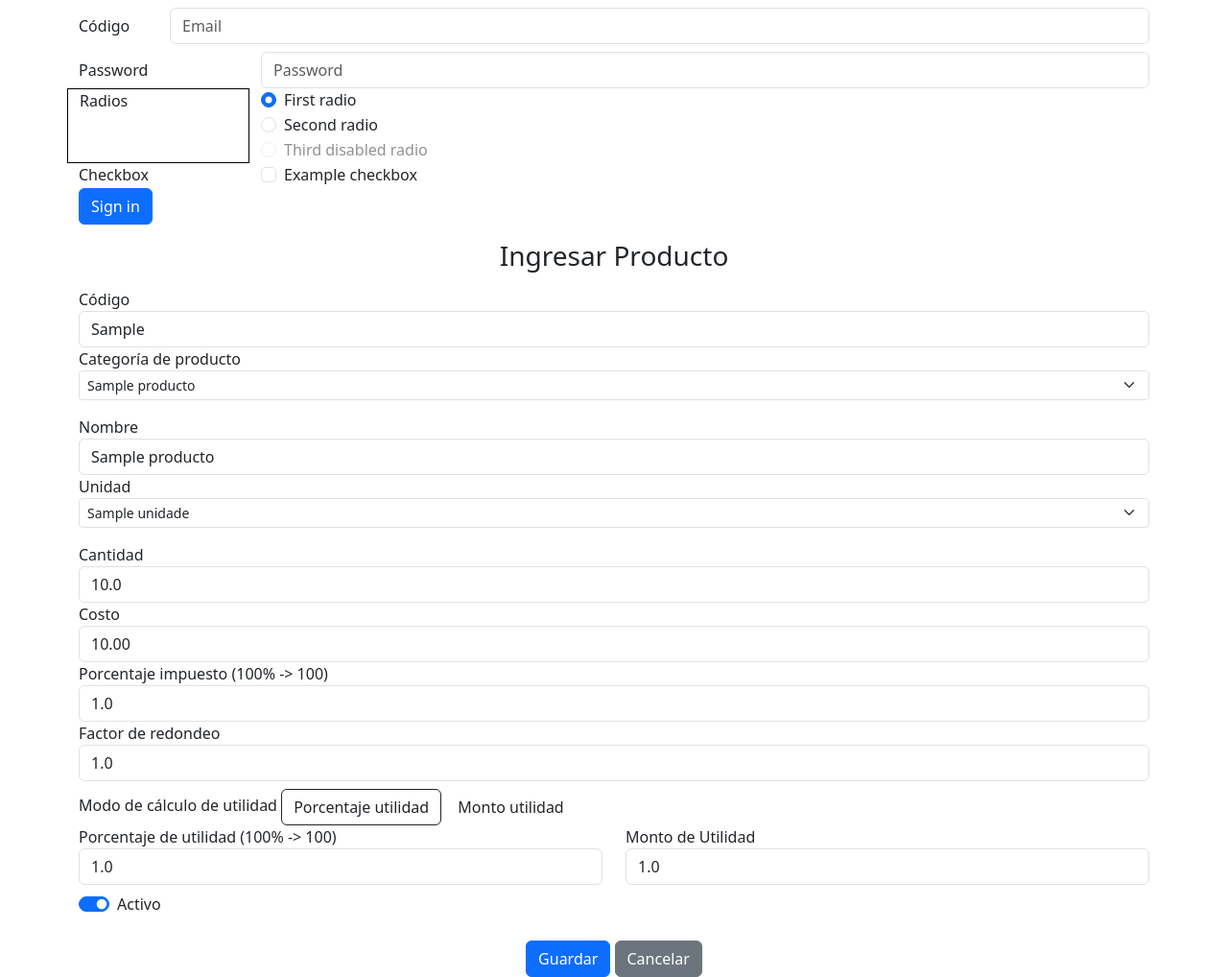
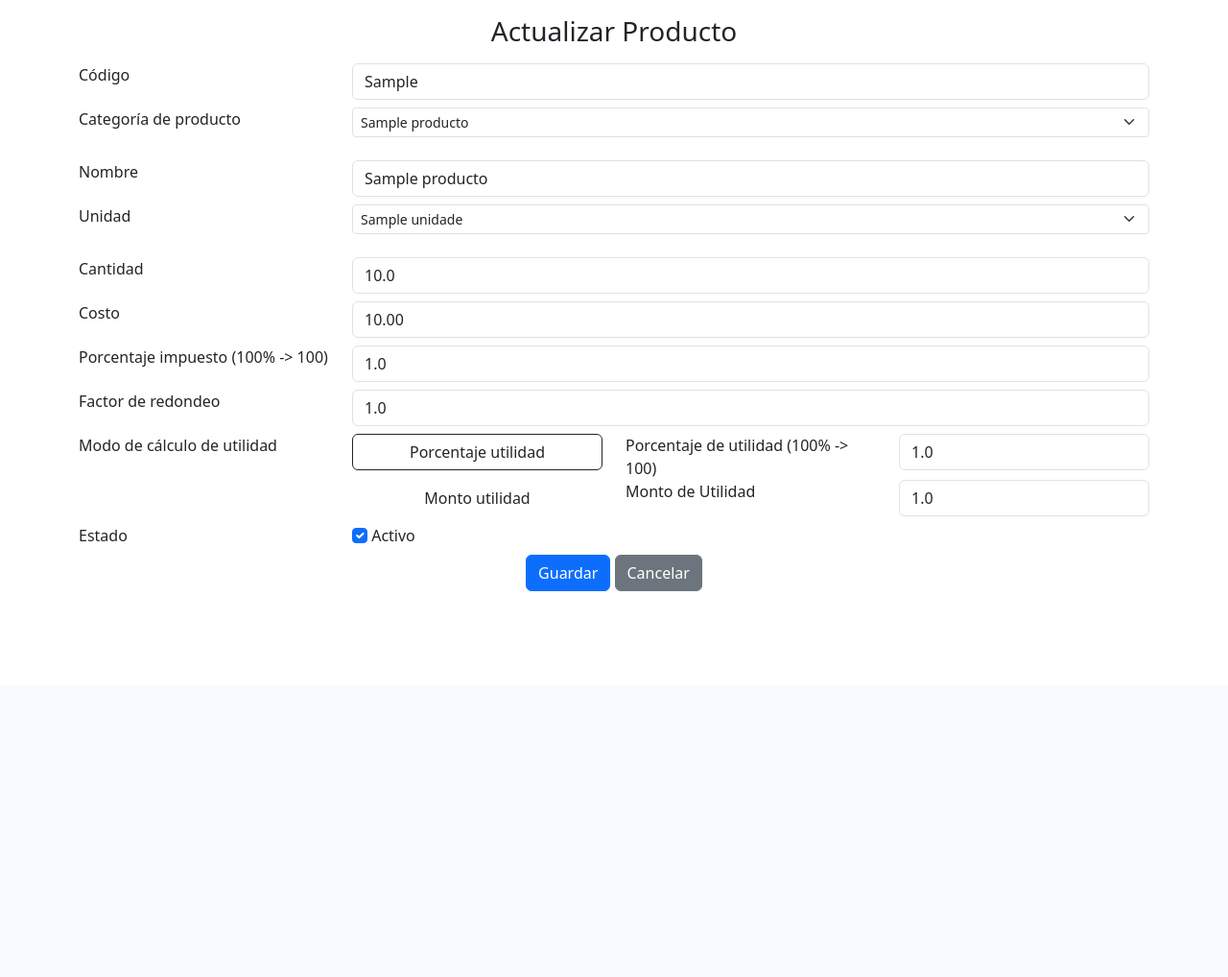
Before and after one commit to ii0703/webmrp, a Flask app: page /producto/update/1 in a window 1280 px wide. Shown: the part 86-1104 px from the top of the page at 96% size. After the commit the page ends 702 px from the top, so only its background shows below. Run offline with Flask 3, Linux system fonts and the light colour scheme; the visitor is signed in with stand-in values (Sample User, id 1); tables that the repository leaves empty hold one stand-in row (values such as "Sample post"); some libraries are stand-ins or nearby versions.

Commit message:
Versión Inicial

```diff
--- a/mrp/__init__.py
+++ b/mrp/__init__.py
@@ -2,6 +2,9 @@ from flask import Flask, request, render_template, session, url_for, redirect
 from flask_sqlalchemy import SQLAlchemy
 
 db = SQLAlchemy()
+
+def page_not_found(e):
+  return render_template('error/404.html'), 404
 
 def create_app():
     app = Flask(__name__)
@@ -12,6 +15,8 @@ def create_app():
         SQLALCHEMY_DATABASE_URI = 'sqlite:///productos.db'
     )
     db.init_app(app)
+
+    app.register_error_handler(404, page_not_found)
 
     from . import auth
     app.register_blueprint(auth.bp)
--- a/mrp/producto.py
+++ b/mrp/producto.py
@@ -1,8 +1,8 @@
-from flask import Blueprint, render_template, request, redirect, url_for, g
+from flask import Blueprint, render_template, request, redirect, url_for, g, abort
 from mrp.auth import login_required
 from .models import Producto, CategoriaProducto, Unidad
 from mrp import db
-
+from sqlite3 import IntegrityError
 
 bp = Blueprint('producto', __name__, url_prefix='/producto')
 
@@ -71,7 +71,22 @@ def create():
                             )
 
         db.session.add(producto)
-        db.session.commit()
+
+        # db.session.commit()
+
+        try:
+            db.session.commit()
+        except AssertionError as err:
+            db.session.rollback()
+            abort(409, err)
+        except IntegrityError as err:
+            db.session.rollback()
+            abort(409, err.orig)
+        except Exception as err:
+            db.session.rollback()
+            abort(500, err)
+        finally:
+            db.session.close()
 
         return redirect(url_for('producto.index'))
 
--- a/mrp/templates/producto/update.html
+++ b/mrp/templates/producto/update.html
@@ -3,88 +3,49 @@
 {% block content %}
 
 <section class="container-sm">
-<form>
+    <h3 class="text-center mt-3 mb-3">{% block title %}Actualizar Producto{% endblock %}</h3>
+    <form action="" method="post" class="form-inline">
         <div class="form-group row my-2">
-      <div class="col-1">
-          <label for="inputEmail3" class="col-sm-2 col-form-label">Código</label>
+            <div class="col-3">
+                <label for="sku" class="col-3">Código</label>
             </div>
-      <div class="col-11">
-          <input type="email" class="form-control" id="inputEmail3" placeholder="Email">
-      </div>
-  </div>
-  <div class="form-group row">
-    <label for="inputPassword3" class="col-sm-2 col-form-label">Password</label>
-    <div class="col-sm-10">
-      <input type="password" class="form-control" id="inputPassword3" placeholder="Password">
-    </div>
-  </div>
-  <fieldset class="form-group">
-    <div class="row">
-      <legend class="col-form-label col-sm-2 pt-0 border border-black border-1 ">Radios</legend>
-      <div class="col-sm-10">
-        <div class="form-check">
-          <input class="form-check-input" type="radio" name="gridRadios" id="gridRadios1" value="option1" checked>
-          <label class="form-check-label" for="gridRadios1">
-            First radio
-          </label>
-        </div>
-        <div class="form-check">
-          <input class="form-check-input" type="radio" name="gridRadios" id="gridRadios2" value="option2">
-          <label class="form-check-label" for="gridRadios2">
-            Second radio
-          </label>
-        </div>
-        <div class="form-check disabled">
-          <input class="form-check-input" type="radio" name="gridRadios" id="gridRadios3" value="option3" disabled>
-          <label class="form-check-label" for="gridRadios3">
-            Third disabled radio
-          </label>
-        </div>
-      </div>
-    </div>
-  </fieldset>
-  <div class="form-group row">
-    <div class="col-sm-2">Checkbox</div>
-    <div class="col-sm-10">
-      <div class="form-check">
-        <input class="form-check-input" type="checkbox" id="gridCheck1">
-        <label class="form-check-label" for="gridCheck1">
-          Example checkbox
-        </label>
-      </div>
-    </div>
-  </div>
-  <div class="form-group row">
-    <div class="col-sm-10">
-      <button type="submit" class="btn btn-primary">Sign in</button>
-    </div>
-  </div>
-</form>
-    <h3 class="text-center mt-3 mb-3">{% block title %}Ingresar Producto{% endblock %}</h3>
-    <form action="" method="post" class="form-inline">
-
-        <div class="form-group">
-            <label for="sku" class="col-3">Código</label>
+            <div class="col-9">
                 <input type="text" class="form-control col-9" id="sku" name="sku" required maxlength="13"
                        value="{{producto.sku}}">
             </div>
-        <div class="form-group">
+        </div>
+
+        <div class="form-group row my-2">
+            <div class="col-3">
                 <label for="categoria-producto">Categoría de producto</label>
+            </div>
+            <div class="col-9">
                 <select class="form-select form-select-sm mb-3" id="categoria-producto" name="categoria-producto">
                     {%for categoria_producto in categorias_producto%}
-                <option value="{{categoria_producto.id}}" {%if categoria_producto.id== producto.categoria_producto.id %}
+                    <option value="{{categoria_producto.id}}" {%if categoria_producto.id==
+                            producto.categoria_producto.id %}
                             selected {% endif %}> {{categoria_producto.nombre}}
                     </option>
                     {%endfor%}
                 </select>
             </div>
-        <div class="form-group">
+        </div>
+
+        <div class="form-group row my-2">
+            <div class="col-3">
                 <label for="nombre">Nombre</label>
+            </div>
+            <div class="col-9">
                 <input type="text" class="form-control" id="nombre" name="nombre" required maxlength="100"
                        value="{{producto.nombre}}">
             </div>
-        <div class="form-group">
+        </div>
+
+        <div class="form-group row my-2">
+            <div class="col-3">
                 <label for="unidad">Unidad</label>
+            </div>
+            <div class="col-9">
                 <select class="form-select form-select-sm mb-3" id="unidad" name="unidad">
                     {%for unidad in unidades%}
                     <option value="{{unidad.id}}" {%if unidad.id== producto.unidad.id %} selected {% endif %}>
@@ -93,66 +54,113 @@
                     {%endfor%}
                 </select>
             </div>
-        <div class="form-group">
+        </div>
+
+        <div class="form-group row my-2">
+            <div class="col-3">
                 <label for="cantidad-total">Cantidad</label>
+            </div>
+            <div class="col-9">
                 <input type="number" class="form-control" id="cantidad-total" name="cantidad-total" required
                        value="{{producto.cantidad_total}}">
             </div>
-        <div class="form-group">
+        </div>
+
+        <div class="form-group row my-2">
+            <div class="col-3">
                 <label for="costo">Costo</label>
+            </div>
+            <div class="col-9">
                 <input type="number" class="form-control" id="costo" name="costo" required value="{{producto.costo}}">
             </div>
-        <div class="form-group">
+        </div>
+
+        <div class="form-group row my-2">
+            <div class="col-3">
                 <label for="porcentaje-impuesto">Porcentaje impuesto (100% -> 100)</label>
+            </div>
+            <div class="col-9">
                 <input type="number" class="form-control" id="porcentaje-impuesto" name="porcentaje-impuesto" required
                        value="{{producto.porcentaje_impuesto}}">
             </div>
-        <div class="form-group">
+        </div>
+
+        <div class="form-group row my-2">
+            <div class="col-3">
                 <label for="redondeo">Factor de redondeo</label>
+            </div>
+            <div class="col-9">
                 <input type="number" class="form-control" id="redondeo" name="redondeo" required
                        value="{{producto.redondeo}}">
             </div>
-        <div class="form-group mt-2">
+        </div>
+
+        <div class="form-group row my-2">
+            <div class="col-3">
                 <label for="redondeo">Modo de cálculo de utilidad</label>
-
+            </div>
+            <div class="col-9">
+                <div class="row">
+                    <div class="col">
                         <input type="radio" class="btn-check"
                                name="modo-utilidad"
                                id="modo-utilidad-porcentaje-utilidad"
                                autocomplete="off"
                                value="porcentaje" {% if producto.utilildad_es_porcentaje %} checked {%endif%}>
-            <label class="btn" for="modo-utilidad-porcentaje-utilidad">Porcentaje utilidad</label>
-
+                        <label class="btn d-block" for="modo-utilidad-porcentaje-utilidad">Porcentaje utilidad</label>
+                    </div>
+                    <div class="col">
+                        <label for="utilidad-porcentaje">Porcentaje de utilidad (100% -> 100)</label>
+                    </div>
+                    <div class="col">
+                        <input type="number" class="form-control"
+                               id="utilidad-porcentaje" name="utilidad-porcentaje"
+                               required value="{{producto.porcentaje_utilidad}}">
+                    </div>
+                </div>
+                <div class="row">
+                    <div class="col">
                         <input type="radio" class="btn-check"
                                name="modo-utilidad"
                                id="modo-utilidad-monto-utilidad"
                                autocomplete="off"
                                value="monto" {% if not producto.utilildad_es_porcentaje %} checked {%endif%}>
-            <label class="btn" for="modo-utilidad-monto-utilidad">Monto utilidad</label>
-        </div>
-        <div class="row">
-            <div class="col">
-                <label for="utilidad-porcentaje">Porcentaje de utilidad (100% -> 100)</label>
-                <input type="number" class="form-control"
-                       id="utilidad-porcentaje" name="utilidad-porcentaje"
-                       required value="{{producto.porcentaje_utilidad}}">
+                        <label class="btn  d-block"
+                               for="modo-utilidad-monto-utilidad">Monto utilidad</label>
                     </div>
                     <div class="col">
                 <label for="utilidad-monto">Monto de Utilidad</label>
+                    </div>
+                    <div class="col">
                 <input type="number" class="form-control"
                        id="utilidad-monto" name="utilidad-monto"
                        required value="{{producto.monto_utilidad}}">
                     </div>
                 </div>
-        <div class="form-check form-switch mt-2">
+
+
+            </div>
+        </div>
+
+        <div class="form-group row my-2">
+            <div class="col-3">
+            <label class="form-check-label" for="esta-activo">Estado</label>
+            </div>
+            <div class="col-9">
             <input class="form-check-input" type="checkbox" role="switch"
                    id="esta-activo" name="esta-activo" {% if producto.esta_activo %} checked {%endif%}>
             <label class="form-check-label" for="esta-activo">Activo</label>
             </div>
-        <br>
-        <div class="text-center">
+        </div>
+
+
+        <div class="form-group row my-2">
+            <div class="col text-center">
             <input type="submit" class="btn btn-primary" value="Guardar">
             <a href="{{ url_for('producto.index')}}" class="btn btn-secondary">Cancelar</a>
             </div>
+        </div>
     </form>
+
 </section>
 {% endblock%}
```
Also changed, not shown: mrp/templates/error/404.html (added, +11 -0 lines), mrp/templates/index.html (+4 -4 lines), mrp/templates/producto/create.html (+99 -29 lines), mrp/templates/producto/index.html (+9 -6 lines), mrp/templates/producto/view.html (+104 -40 lines). Lines whose indentation alone changed are shown as unchanged.
